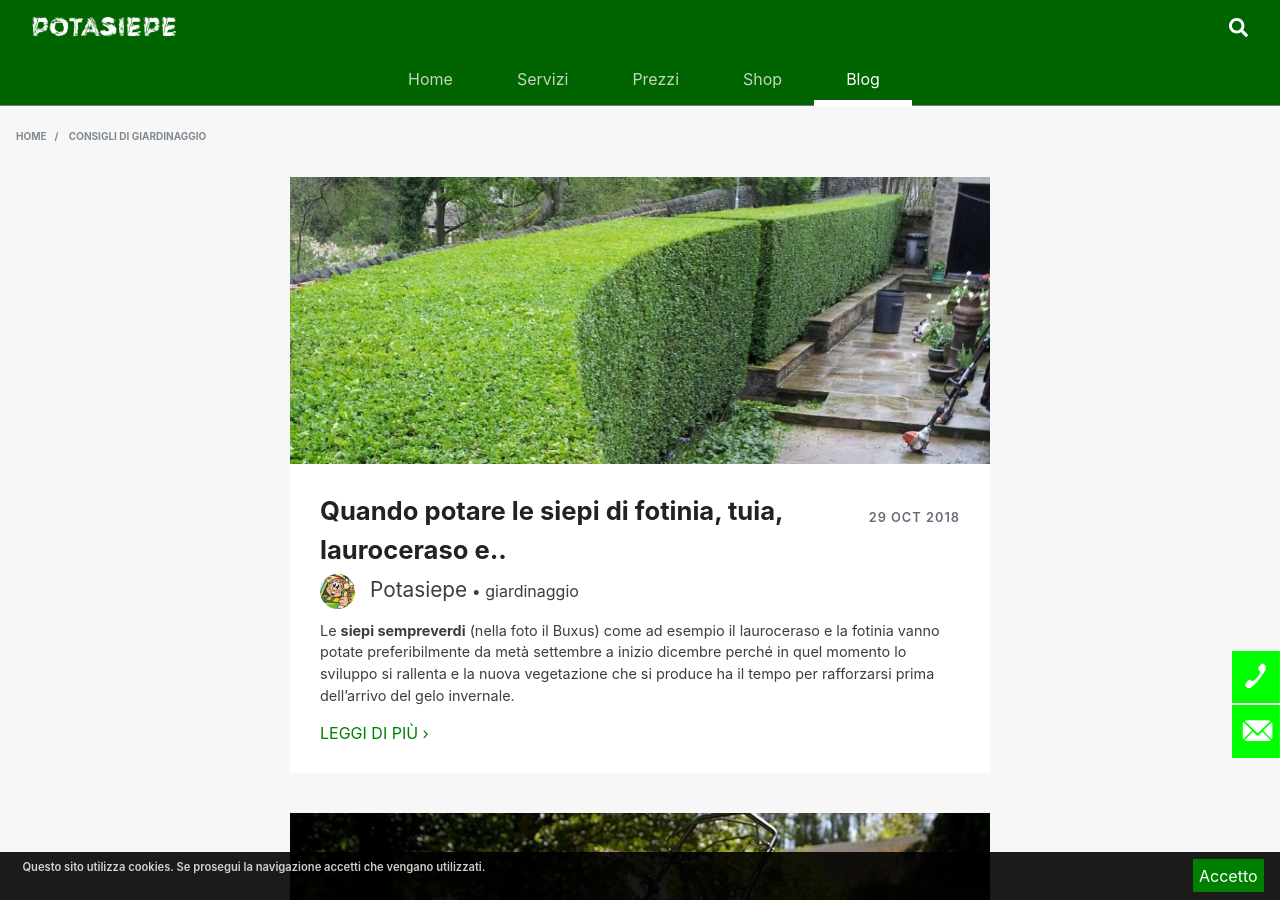
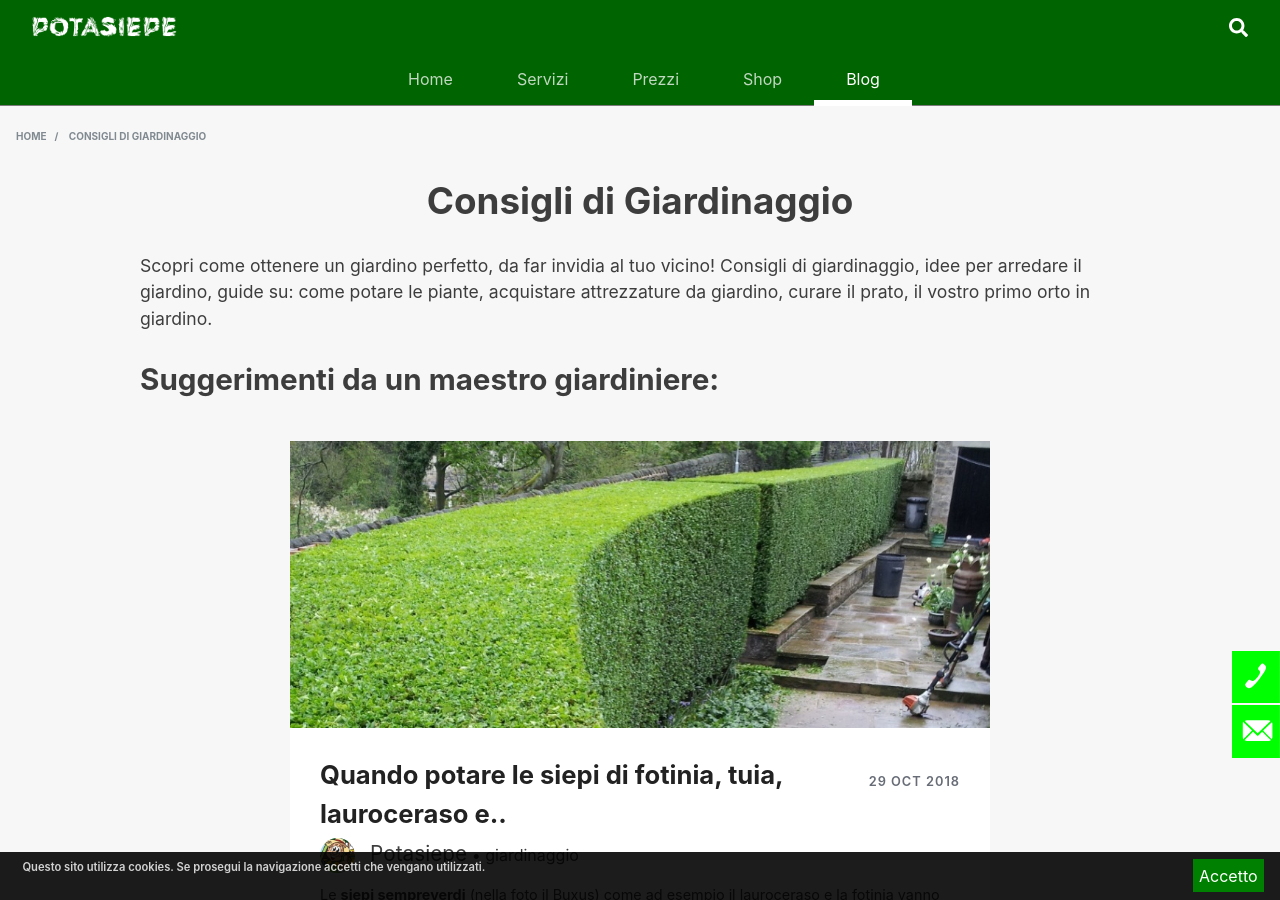
Before and after one commit to enricocaputo/potasiepe, a Jekyll site: the page built from blog/index.html, in a window 1280 px wide and 900 px high. Built offline with Jekyll 4.4.1, drawn with Linux system fonts in a browser that asks for light colours; the list of posts is cut into pages by our own code.

Commit message:
blog/index.html

```diff
--- a/blog/index.html
+++ b/blog/index.html
@@ -6,6 +6,9 @@ permalink: /consigli-di-giardinaggio/
 sitemap:
   changefreq: daily
 ---
+<h1>Consigli di Giardinaggio</h1>
+<p>Scopri come ottenere un giardino perfetto, da far invidia al tuo vicino! Consigli di giardinaggio, idee per arredare il giardino, guide su: come potare le piante, acquistare attrezzature da giardino, curare il prato, il vostro primo orto in giardino.</p>
+<h2>Suggerimenti da un maestro giardiniere:</h2>
 <ul class="blog-posts">
 	{% for post in paginator.posts %}
 		<li class="blog-post card">
```
